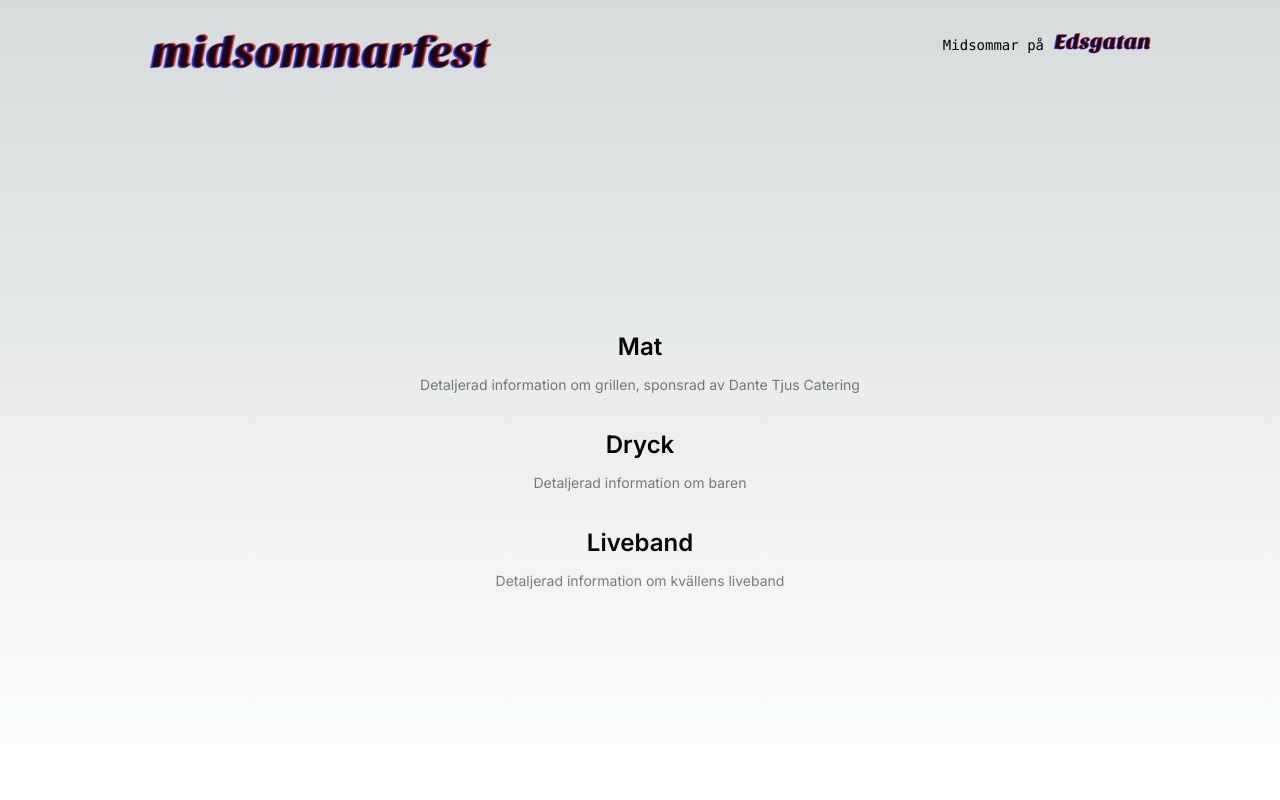
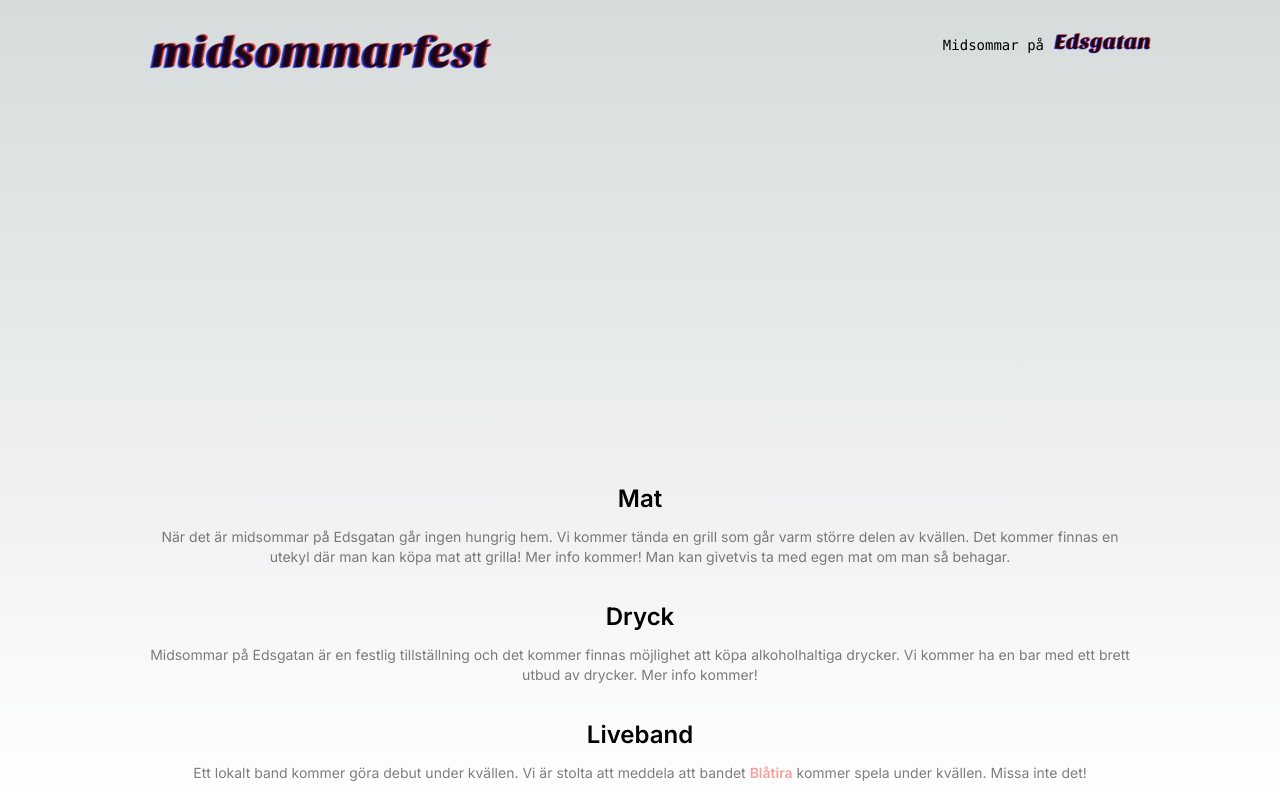
Before and after one commit to liamcco/midsommar111, a Next.js app: page /mat in a window 1280 px wide. Built offline with nearby package versions, Linux system fonts and the light colour scheme.

Commit message:
Update text

```diff
--- a/src/app/hosts/page.tsx
+++ b/src/app/hosts/page.tsx
@@ -3,32 +3,46 @@ import Image from "next/image";
 export default function Page() {
   return (
     <>
-      <div
-        className="mb-64 mt-8 text-center lg:mb-0 lg:w-full lg:max-w-5xl"
-        id="dante"
-      >
-        <div className="rounded-lg border border-transparent px-5 py-4">
-          <h2 className="mb-3 text-2xl font-semibold">Dante </h2>
-          <p className="text-sm opacity-50">Detaljerad information om Dante</p>
+      <div className="mb-64 mt-8 text-center lg:mb-0 lg:w-full lg:max-w-5xl">
+        <div className="px-5 py-4 flex flex-col items-center gap-2" id="arvid">
+          <Image
+            className="dark:drop-shadow-[0_0_0.3rem_#ffffff70] rounded-xl"
+            src="/arvid.jpg"
+            alt="Arvid"
+            width={180}
+            height={37}
+            priority
+            unoptimized
+          />
+          <h2 className="mb-3 text-2xl font-semibold">Arvid </h2>
         </div>
 
-        <div
-          className="rounded-lg border border-transparent px-5 py-4"
-          id="liam"
-        >
+        <div className="px-5 py-4 flex flex-col items-center gap-2" id="dante">
+          <Image
+            className="dark:drop-shadow-[0_0_0.3rem_#ffffff70] rounded-xl"
+            src="/dante.jpg"
+            alt="Dante"
+            width={180}
+            height={37}
+            priority
+            unoptimized
+          />
+          <h2 className="mb-3 text-2xl font-semibold">Dante </h2>
+        </div>
+
+        <div className="px-5 py-4 flex flex-col items-center gap-2" id="liam">
+          <Image
+            className="dark:drop-shadow-[0_0_0.3rem_#ffffff70] rounded-xl"
+            src="/dante.jpg"
+            alt="Dante"
+            width={180}
+            height={37}
+            priority
+            unoptimized
+          />
           <h2 className="mb-3 text-2xl font-semibold">Liam </h2>
-          <p className="text-sm opacity-50">Detaljerad information om Liam</p>
-        </div>
-        <div
-          className="rounded-lg border border-transparent px-5 py-4"
-          id="arvid"
-        >
-          <h2 className="mb-3 text-2xl font-semibold">Arvid </h2>
-          <p className="text-sm opacity-50">Detaljerad information om Arvid</p>
         </div>
       </div>
-
-      <div></div>
     </>
   );
 }
--- a/src/app/mat/page.tsx
+++ b/src/app/mat/page.tsx
@@ -8,7 +8,10 @@ export default function Page() {
         <div className="rounded-lg border border-transparent px-5 py-4">
           <h2 className="mb-3 text-2xl font-semibold">Mat </h2>
           <p className="text-sm opacity-50">
-            Detaljerad information om grillen, sponsrad av Dante Tjus Catering
+            När det är midsommar på Edsgatan går ingen hungrig hem. Vi kommer
+            tända en grill som går varm större delen av kvällen. Det kommer
+            finnas en utekyl där man kan köpa mat att grilla! Mer info kommer!
+            Man kan givetvis ta med egen mat om man så behagar.
           </p>
         </div>
 
@@ -17,20 +20,31 @@ export default function Page() {
           id="dryck"
         >
           <h2 className="mb-3 text-2xl font-semibold">Dryck </h2>
-          <p className="text-sm opacity-50">Detaljerad information om baren</p>
+          <p className="text-sm opacity-50">
+            Midsommar på Edsgatan är en festlig tillställning och det kommer
+            finnas möjlighet att köpa alkoholhaltiga drycker. Vi kommer ha en
+            bar med ett brett utbud av drycker. Mer info kommer!
+          </p>
         </div>
+
         <div
           className="rounded-lg border border-transparent px-5 py-4"
           id="liveband"
         >
           <h2 className="mb-3 text-2xl font-semibold">Liveband </h2>
           <p className="text-sm opacity-50">
-            Detaljerad information om kvällens liveband
+            Ett lokalt band kommer göra debut under kvällen. Vi är stolta att
+            meddela att bandet{" "}
+            <span
+              className="font-semibold
+            text-red-500"
+            >
+              Blåtira
+            </span>{" "}
+            kommer spela under kvällen. Missa inte det!
           </p>
         </div>
       </div>
-
-      <div></div>
     </>
   );
 }
--- a/src/app/page.tsx
+++ b/src/app/page.tsx
@@ -8,7 +8,7 @@ export default function Home() {
           <Image
             className="relative dark:drop-shadow-[0_0_0.3rem_#ffffff70] rounded-xl"
             src="/midsommar.gif"
-            alt="Next.js Logo"
+            alt="midsommar"
             width={180}
             height={37}
             priority
@@ -35,20 +35,14 @@ export default function Home() {
               </p>
             </a>
           </div>
-
-          <div className="my-4 text-center">
-            <a className="text-blue-500 dark:text-blue-300" href="karta.pdf">
-              <p className="font-bold text-xl">~event-kartan~</p>
-            </a>
-          </div>
         </div>
       </div>
 
       <div className="mt-4 grid text-justify lg:mb-0 lg:w-full lg:max-w-5xl lg:grid-cols-3 lg:text-left">
         <p className="mb-4 max-w-[30ch] text-sm opacity-50 mx-auto">
-          Vi välkomnar till festligheter från kl. 18:00. Under kvällen kommer vi
-          att ha en bar med ett brett sortiment, där du kan beställa drinkar
-          till ett förmånligt pris.
+          Vi välkomnar till festligheter från kl. [insert starttid]. Under
+          kvällen kommer vi att ha en bar med ett brett sortiment, där du kan
+          beställa drinkar till ett förmånligt pris.
         </p>
         <p className="mb-4 max-w-[30ch] text-sm opacity-50 mx-auto">
           Det är också möjigt att förboka tillgång till husets egna grill, som
```
Also changed, not shown: 2 other files (tests, documents, lock files or other folders).
